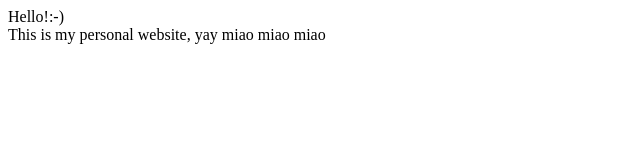
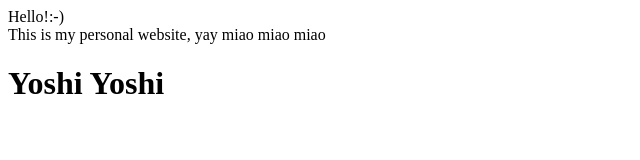
Before and after one commit to jenyy15/jenyy15, a plain HTML site: page index.html in a window 1280 px wide. Shown: the whole page, without its empty margins (0-640 px from the left). Drawn offline with Linux system fonts and the light colour scheme.

Commit message:
Update index.html

```diff
--- a/index.html
+++ b/index.html
@@ -1,3 +1,6 @@
 Hello!:-)
 <br>
 This is my personal website, yay miao miao miao
+<h1>
+  Yoshi Yoshi
+</h1>
```
